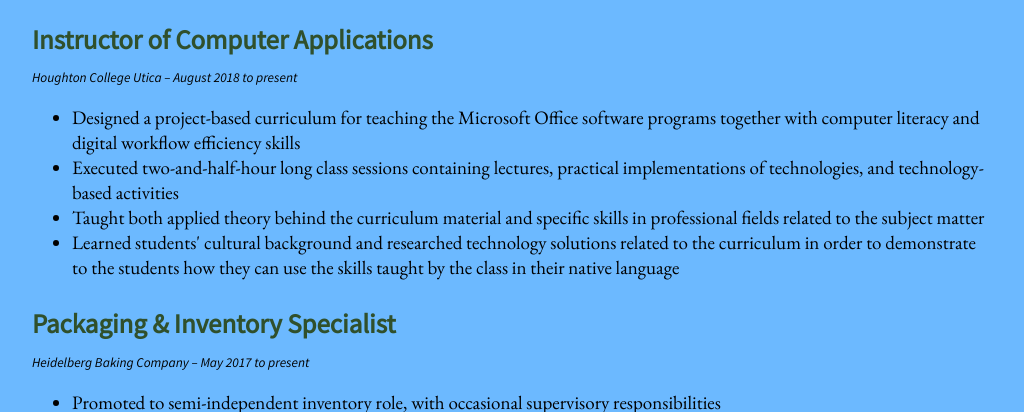
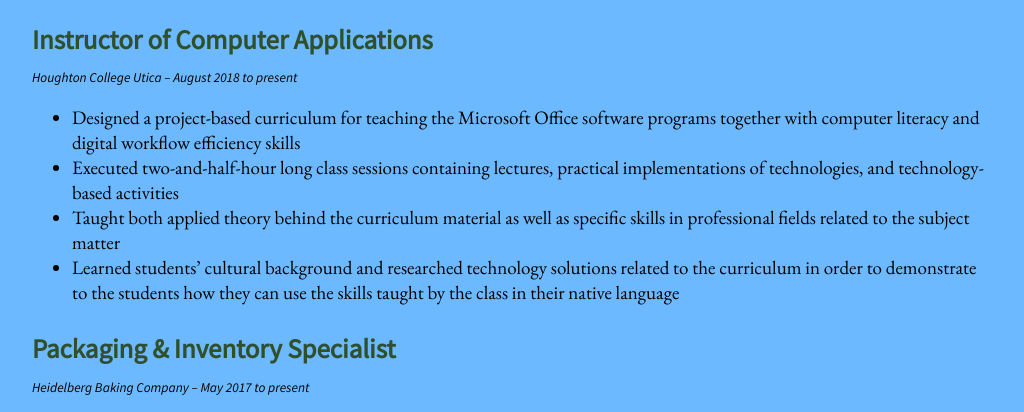
Before and after one commit to StrivenWord/strivenword-resume-site, a website: page pug/resume.pug in a window 1280 px wide. Shown: the part 332-744 px from the top of the page, without its empty margins (128-1152 px from the left). Drawn offline with nearby package versions, Linux system fonts and the light colour scheme; files that its build step writes are made by us from their sources.

Commit message:
Changed a word and switched an apostrophe to the HTML entity for a curly right quote; recompiled.

```diff
--- a/pug/resume.pug
+++ b/pug/resume.pug
@@ -18,8 +18,8 @@ body
 				ul
 					li Designed a project-based curriculum for teaching the Microsoft Office software programs together with computer literacy and digital workflow efficiency skills
 					li Executed two-and-half-hour long class sessions containing lectures, practical implementations of technologies, and technology-based activities
-					li Taught both applied theory behind the curriculum material and specific skills in professional fields related to the subject matter
-					li Learned students' cultural background and researched technology solutions related to the curriculum in order to demonstrate to the students how they can use the skills taught by the class in their native language
+					li Taught both applied theory behind the curriculum material as well as specific skills in professional fields related to the subject matter
+					li Learned students&rsquo; cultural background and researched technology solutions related to the curriculum in order to demonstrate to the students how they can use the skills taught by the class in their native language
 				h3 Packaging &amp; Inventory Specialist
 				div.context
 					p Heidelberg Baking Company &ndash; May 2017 to present
```
Also changed, not shown: index.html, resume.html.
